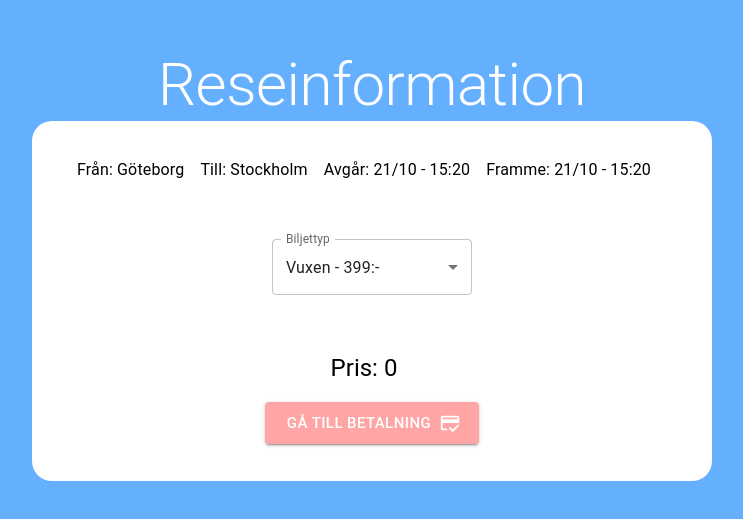
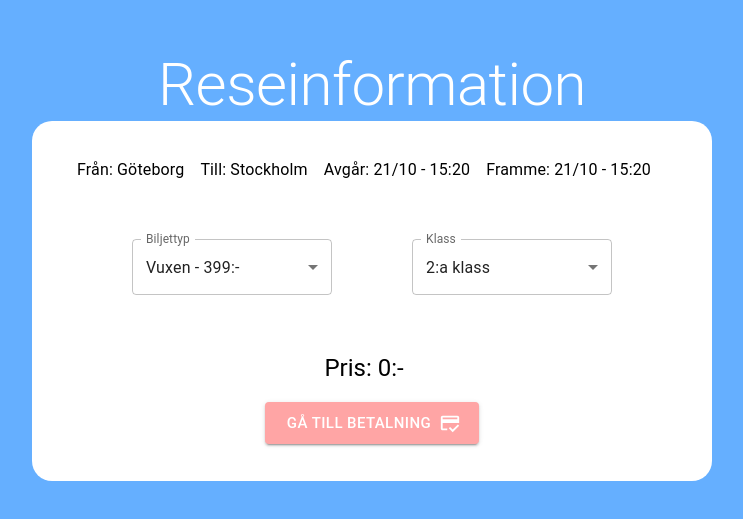
Before and after one commit to oscarolsson94/grupp8-travel-app, a React (Create React App) app in the folder client/: page /tripinfo in a window 1280 px wide. Shown: the part 135-654 px from the top of the page, without its empty margins (268-1011 px from the left). Built offline with nearby package versions, Linux system fonts and the light colour scheme.

Commit message:
correctly updating price

```diff
--- a/client/src/pages/TripInfo.jsx
+++ b/client/src/pages/TripInfo.jsx
@@ -10,6 +10,13 @@ import axios from "axios";
 import React, { useEffect, useState } from "react";
 import { formatDate } from "../utils/helpers";
 import CreditScoreIcon from "@mui/icons-material/CreditScore";
+import { useHistory } from "react-router-dom";
+
+const PRICES = {
+  YOUTH: 199,
+  ADULT: 399,
+  SENIOR: 249,
+};
 
 const heroDivStyle = {
   display: "flex",
@@ -36,6 +43,10 @@ export const TripInfo = () => {
   const [trip, setTrip] = useState();
   const [ticketType, setTicketType] = useState("Vuxen");
   const [price, setPrice] = useState(0);
+  const [ticketClass, setTicketClass] = useState("2:a klass");
+  const [multiplier, setMultiplier] = useState(1);
+
+  const history = useHistory();
 
   /*   useEffect(async () => {
     const response = await axios.get(
@@ -48,19 +59,20 @@ export const TripInfo = () => {
     /*     const response = await axios.post(
       `http://localhost:3001/api/bookings/
     ); */
+    history.push("/mypages");
   };
 
   const handleChange = (e) => {
     setTicketType(e.target.value);
     switch (e.target.value) {
       case "Pensionär":
-        setPrice(249);
+        setPrice(PRICES.SENIOR);
         break;
       case "Ungdom":
-        setPrice(199);
+        setPrice(PRICES.YOUTH);
         break;
       case "Vuxen":
-        setPrice(399);
+        setPrice(PRICES.ADULT);
         break;
       default:
         setPrice(0);
@@ -86,11 +98,10 @@ export const TripInfo = () => {
             <Typography paddingRight={2}>Avgår: 21/10 - 15:20</Typography>
             <Typography paddingRight={2}>Framme: 21/10 - 15:20</Typography>
           </div>
+          <div>
             <FormControl sx={{ m: 5, minWidth: 200 }}>
-            <InputLabel id="demo-simple-select-label">Biljettyp</InputLabel>
+              <InputLabel>Biljettyp</InputLabel>
               <Select
-              labelId="demo-simple-select-label"
-              id="demo-simple-select-autowidth"
                 value={ticketType}
                 label="Biljettyp"
                 onChange={(e) => handleChange(e)}
@@ -100,9 +111,28 @@ export const TripInfo = () => {
                 <MenuItem value={"Vuxen"}>Vuxen - 399:-</MenuItem>
               </Select>
             </FormControl>
+            <FormControl sx={{ m: 5, minWidth: 200 }}>
+              <InputLabel>Klass</InputLabel>
+              <Select
+                value={ticketClass}
+                label="Klass"
+                onChange={(e) => {
+                  setTicketClass(e.target.value);
+                  if (e.target.value === "1:a klass") {
+                    setMultiplier(1.5);
+                  } else {
+                    setMultiplier(1);
+                  }
+                }}
+              >
+                <MenuItem value={"1:a klass"}>1:a klass</MenuItem>
+                <MenuItem value={"2:a klass"}>2:a klass</MenuItem>
+              </Select>
+            </FormControl>
+          </div>
           <div>
             <Typography variant="h5" paddingRight={2}>
-              Pris: {price}
+              Pris: {price * multiplier}:-
             </Typography>
           </div>
           <Button
```
Lines whose indentation alone changed are shown as unchanged.
